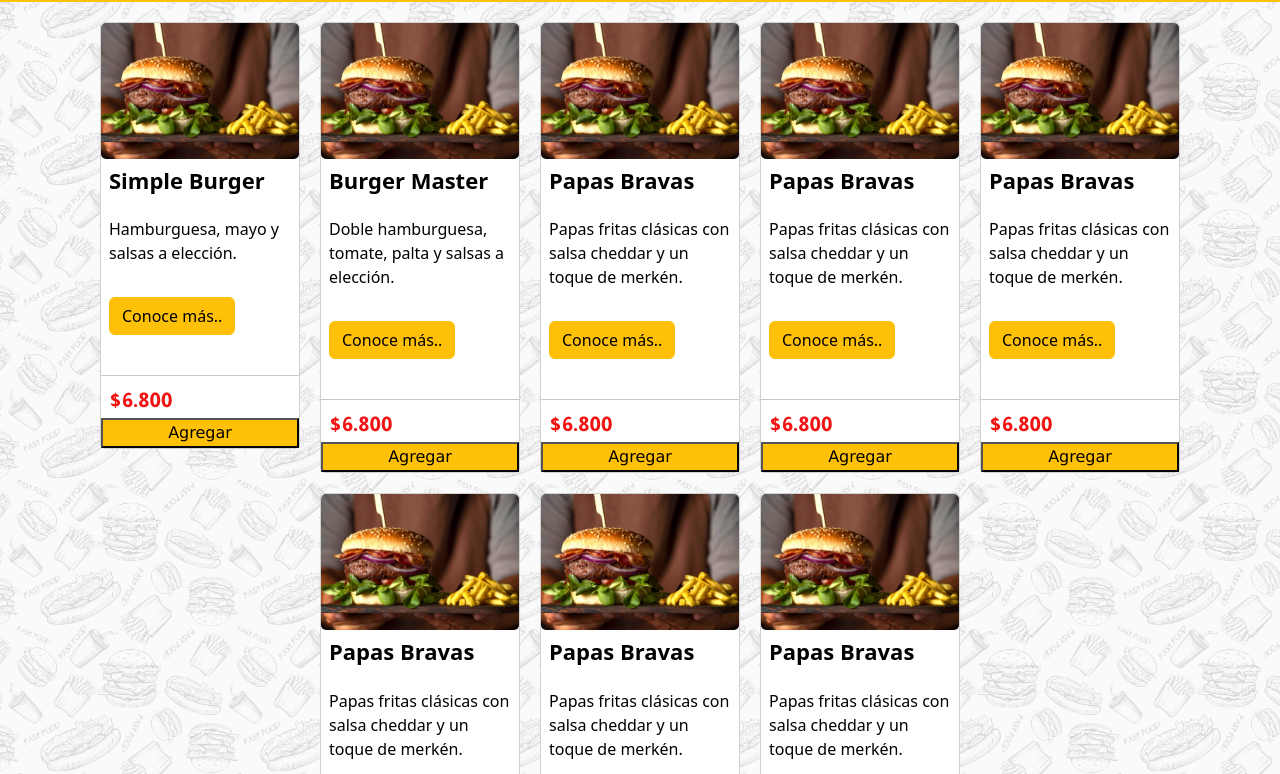
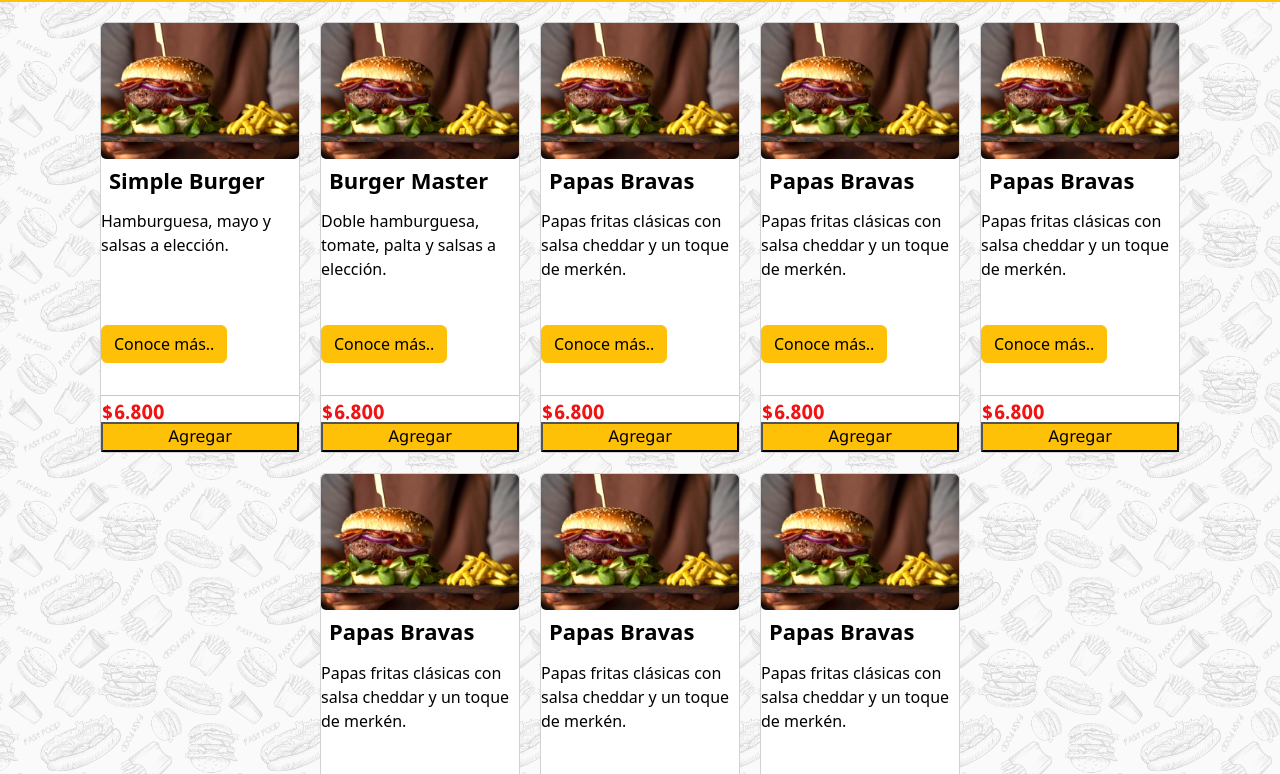
Before and after one commit to JuanAndresSalas/M2-ABRPO, a website: page html/productos.html in a window 1280 px wide. Shown: the part 122-896 px from the top of the page. Drawn offline with nearby package versions, Linux system fonts and the light colour scheme.

Commit message:
ajuste espacio descripcion

```diff
--- a/html/productos.html
+++ b/html/productos.html
@@ -52,7 +52,7 @@
                 <div class="card">
                     <img src="/img/imgs02/001.jpg" alt="">
                     <h2>Simple Burger</h2>
-                    <p>Hamburguesa, mayo y salsas a elección.</p>
+                    <p class="descripcion">Hamburguesa, mayo y salsas a elección.</p>
                     <p>
                         <a class="btn btn-warning" data-bs-toggle="collapse" href="#producto01" role="button"
                             aria-expanded="false" aria-controls="collapseExample">
@@ -76,7 +76,7 @@
                 <div class="card">
                     <img src="/img/imgs02/001.jpg" alt="">
                     <h2>Burger Master</h2>
-                    <p>Doble hamburguesa, tomate, palta y salsas a elección.</p>
+                    <p class="descripcion">Doble hamburguesa, tomate, palta y salsas a elección.</p>
                     <p>
                         <a class="btn btn-warning" data-bs-toggle="collapse" href="#collapseExample" role="button"
                             aria-expanded="false" aria-controls="collapseExample">
@@ -99,7 +99,7 @@
                 <div class="card">
                     <img src="/img/imgs02/001.jpg" alt="">
                     <h2>Papas Bravas</h2>
-                    <p>Papas fritas clásicas con salsa cheddar y un toque de merkén.</p>
+                    <p class="descripcion">Papas fritas clásicas con salsa cheddar y un toque de merkén.</p>
                     <p>
                         <a class="btn btn-warning" data-bs-toggle="collapse" href="#collapseExample" role="button"
                             aria-expanded="false" aria-controls="collapseExample">
@@ -122,7 +122,7 @@
                 <div class="card">
                     <img src="/img/imgs02/001.jpg" alt="">
                     <h2>Papas Bravas</h2>
-                    <p>Papas fritas clásicas con salsa cheddar y un toque de merkén.</p>
+                    <p class="descripcion">Papas fritas clásicas con salsa cheddar y un toque de merkén.</p>
                     <p>
                         <a class="btn btn-warning" data-bs-toggle="collapse" href="#collapseExample" role="button"
                             aria-expanded="false" aria-controls="collapseExample">
@@ -146,7 +146,7 @@
                 <div class="card">
                     <img src="/img/imgs02/001.jpg" alt="">
                     <h2>Papas Bravas</h2>
-                    <p>Papas fritas clásicas con salsa cheddar y un toque de merkén.</p>
+                    <p class="descripcion">Papas fritas clásicas con salsa cheddar y un toque de merkén.</p>
                     <p>
                         <a class="btn btn-warning" data-bs-toggle="collapse" href="#collapseExample" role="button"
                             aria-expanded="false" aria-controls="collapseExample">
@@ -169,7 +169,7 @@
                 <div class="card">
                     <img class="foto" src="/img/imgs02/001.jpg" alt="">
                     <h2>Papas Bravas</h2>
-                    <p>Papas fritas clásicas con salsa cheddar y un toque de merkén.</p>
+                    <p class="descripcion">Papas fritas clásicas con salsa cheddar y un toque de merkén.</p>
                     <p>
                         <a class="btn btn-warning" data-bs-toggle="collapse" href="#collapseExample" role="button"
                             aria-expanded="false" aria-controls="collapseExample">
@@ -192,7 +192,7 @@
                 <div class="card">
                     <img src="/img/imgs02/001.jpg" alt="">
                     <h2>Papas Bravas</h2>
-                    <p>Papas fritas clásicas con salsa cheddar y un toque de merkén.</p>
+                    <p class="descripcion">Papas fritas clásicas con salsa cheddar y un toque de merkén.</p>
                     <p>
                         <a class="btn btn-warning" data-bs-toggle="collapse" href="#collapseExample" role="button"
                             aria-expanded="false" aria-controls="collapseExample">
@@ -215,7 +215,7 @@
                 <div class="card">
                     <img src="/img/imgs02/001.jpg" alt="">
                     <h2>Papas Bravas</h2>
-                    <p>Papas fritas clásicas con salsa cheddar y un toque de merkén.</p>
+                    <p class="descripcion">Papas fritas clásicas con salsa cheddar y un toque de merkén.</p>
                     <p>
                         <a class="btn btn-warning" data-bs-toggle="collapse" href="#collapseExample06" role="button"
                             aria-expanded="false" aria-controls="collapseExample">
--- a/scss/productos.css
+++ b/scss/productos.css
@@ -60,9 +60,11 @@ body{
     transition: all 1s;
 }
 
-.card p{
+.card .descripcion{
     color: black;
-    padding: 8px;
+    padding: px;
+    min-height: 100px;
+    max-height: 200px;
 
 }
 .card img  {
```
